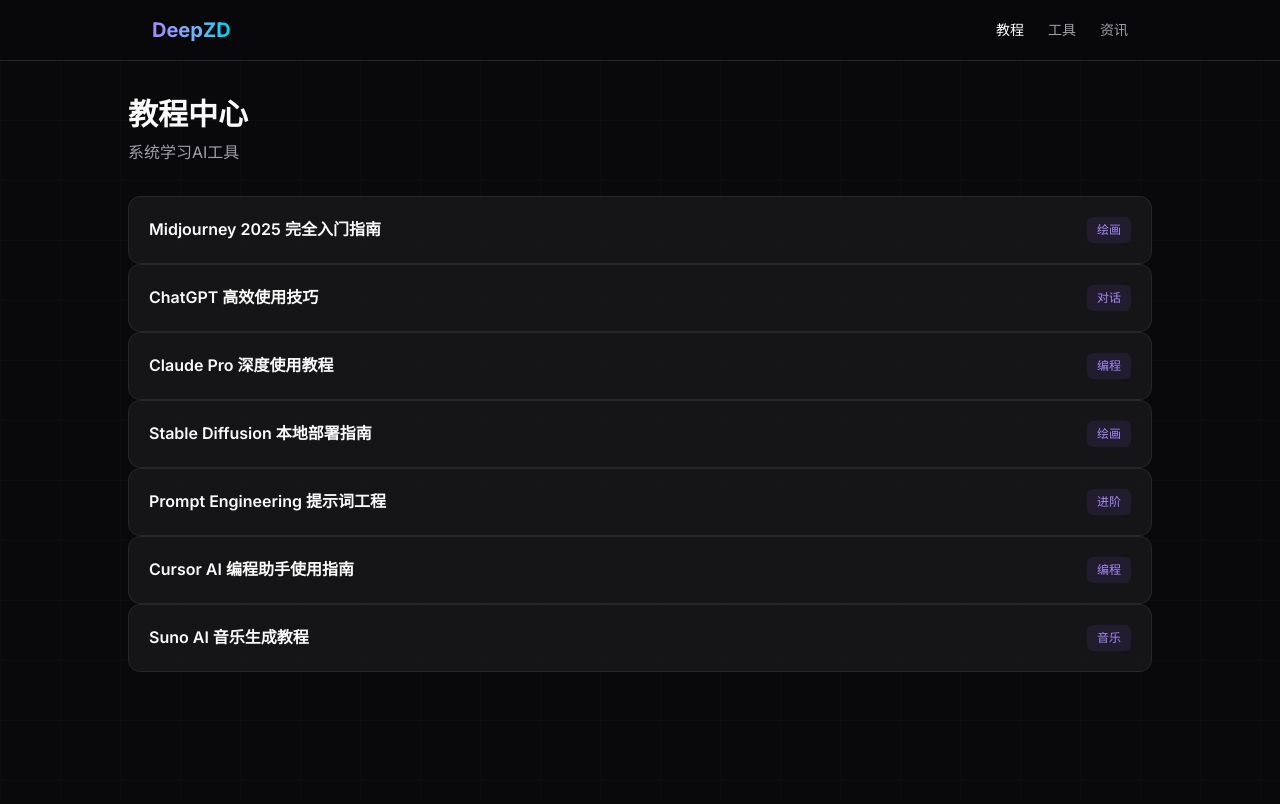
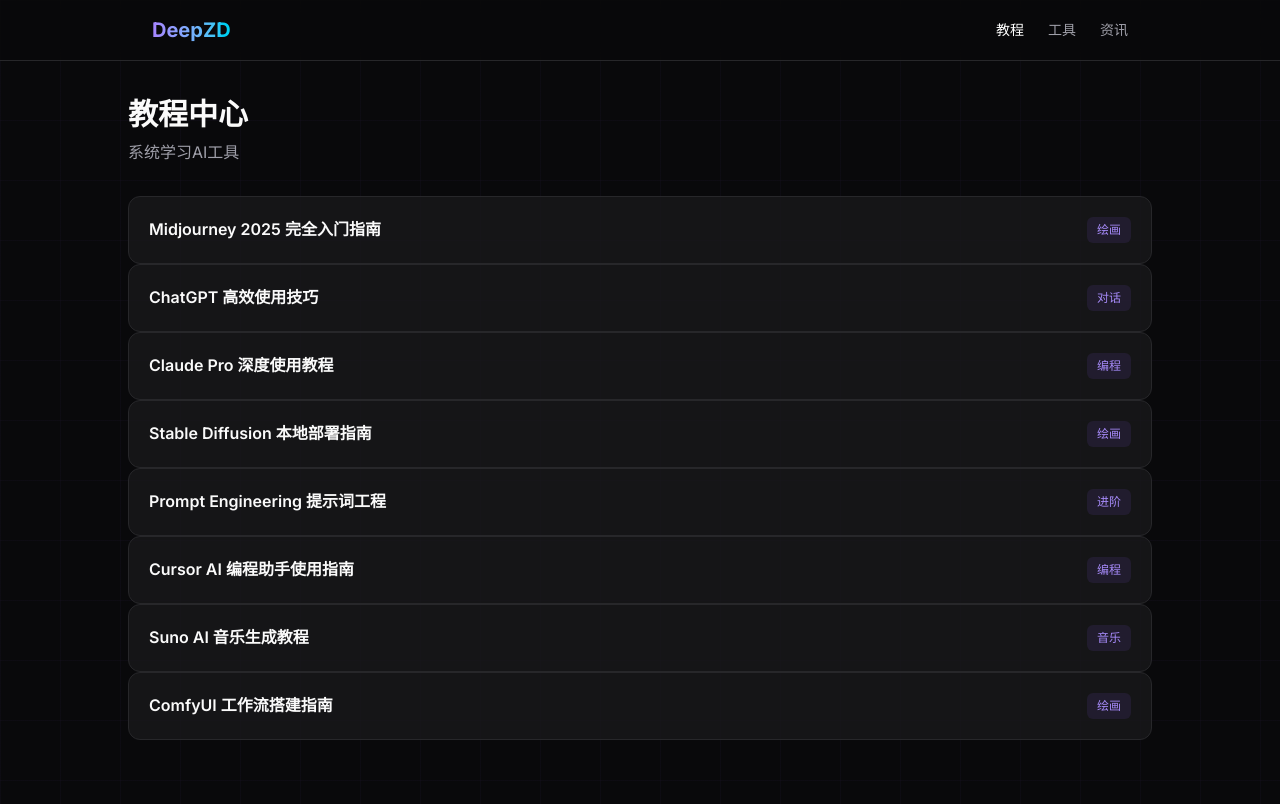
Before and after one commit to uncle-light/deepzd, a Next.js app: page /tutorials in a window 1280 px wide. Built offline with nearby package versions, Linux system fonts and the light colour scheme.

Commit message:
feat: 添加ComfyUI教程

```diff
--- a/src/app/data/tutorials.ts
+++ b/src/app/data/tutorials.ts
@@ -125,4 +125,18 @@ Suno 是AI音乐生成工具。
 2. 选择风格
 3. 生成音乐`
   },
+  {
+    slug: "comfyui",
+    title: "ComfyUI 工作流搭建指南",
+    tag: "绘画",
+    content: `## 什么是 ComfyUI
+
+基于节点的AI图像生成界面。
+
+## 优势
+
+- 可视化工作流
+- 高度可定制
+- 支持各种模型`
+  },
 ];
```
